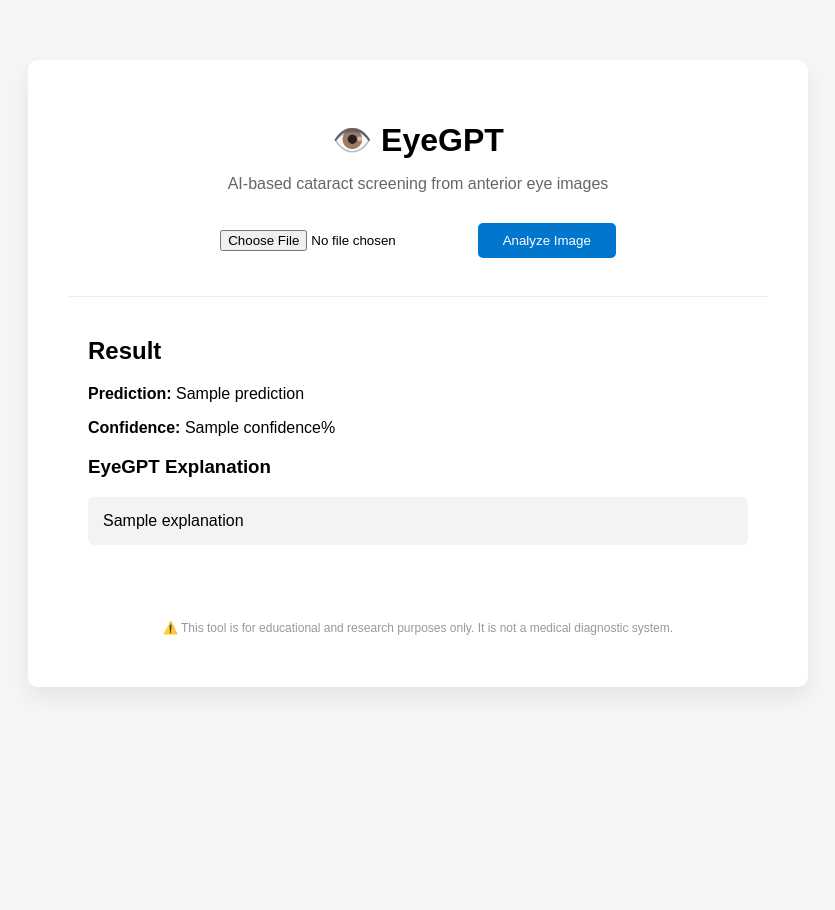
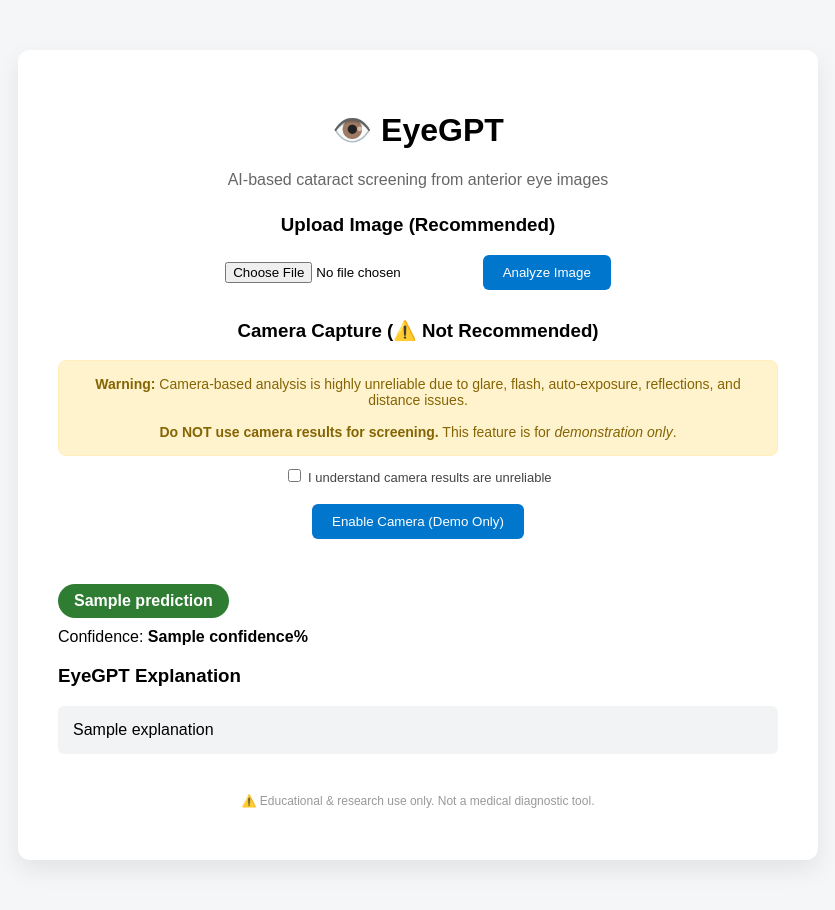
Before and after one commit to armash66/cataract-ai-detection, a Flask app: template eyegpt_web/templates/index.html in a window 1280 px wide. Shown: the whole page, without its empty margins (222-1057 px from the left). Before the commit the page ends 692 px from the top, so only its background shows below. Run offline with Flask 3, Linux system fonts and the light colour scheme; the template is opened without the code that fills it: most values are stand-ins (such as "Sample title", 1, 10 or a date in 2020).

Commit message:
Add camera preview with quality gate and strong safety warnings

```diff
--- a/eyegpt_web/app.py
+++ b/eyegpt_web/app.py
@@ -4,15 +4,12 @@ from inference import run_inference
 from llm import generate_explanation
 
 app = Flask(__name__)
-
 UPLOAD_FOLDER = "uploads"
 os.makedirs(UPLOAD_FOLDER, exist_ok=True)
 
 @app.route("/", methods=["GET", "POST"])
 def index():
-    result = None
-    explanation = None
-    gradcam = None
+    result = explanation = gradcam = error = None
 
     if request.method == "POST":
         file = request.files["image"]
@@ -20,14 +17,20 @@ def index():
         file.save(image_path)
 
         result = run_inference(image_path)
-        explanation = generate_explanation(result)
-        gradcam = result.get("gradcam")
+
+        if "error" in result:
+            error = result["error"]
+            result = None
+        else:
+            explanation = generate_explanation(result)
+            gradcam = result.get("gradcam")
 
     return render_template(
         "index.html",
         result=result,
         explanation=explanation,
-        gradcam=gradcam
+        gradcam=gradcam,
+        error=error
     )
 
 if __name__ == "__main__":
--- /dev/null
+++ b/eyegpt_web/static/camera.js
@@ -0,0 +1,48 @@
+let stream = null;
+
+const ackCheckbox = document.getElementById("ackCheckbox");
+const startCameraBtn = document.getElementById("startCameraBtn");
+const cameraSection = document.getElementById("cameraSection");
+const video = document.getElementById("video");
+const canvas = document.getElementById("canvas");
+const previewSection = document.getElementById("previewSection");
+const previewImage = document.getElementById("previewImage");
+const fileInput = document.getElementById("fileInput");
+const uploadForm = document.getElementById("uploadForm");
+
+ackCheckbox.addEventListener("change", () => {
+    startCameraBtn.disabled = !ackCheckbox.checked;
+});
+
+startCameraBtn.addEventListener("click", () => {
+    navigator.mediaDevices.getUserMedia({ video: true })
+        .then(s => {
+            stream = s;
+            video.srcObject = stream;
+            cameraSection.style.display = "block";
+            startCameraBtn.style.display = "none";
+        })
+        .catch(() => alert("Camera access denied or unavailable."));
+});
+
+document.getElementById("captureBtn").addEventListener("click", () => {
+    canvas.width = video.videoWidth;
+    canvas.height = video.videoHeight;
+    canvas.getContext("2d").drawImage(video, 0, 0);
+
+    canvas.toBlob(blob => {
+        const file = new File([blob], "camera_demo.png", { type: "image/png" });
+        const dt = new DataTransfer();
+        dt.items.add(file);
+        fileInput.files = dt.files;
+
+        previewImage.src = URL.createObjectURL(blob);
+        previewSection.style.display = "block";
+    });
+
+    stream.getTracks().forEach(t => t.stop());
+});
+
+document.getElementById("submitPreviewBtn").addEventListener("click", () => {
+    uploadForm.submit();
+});
--- a/eyegpt_web/static/style.css
+++ b/eyegpt_web/static/style.css
@@ -2,50 +2,69 @@ body {
     background-color: #f4f6f8;
     font-family: Arial, sans-serif;
     margin: 0;
-    padding: 0;
 }
 
 .container {
-    max-width: 700px;
-    margin: 60px auto;
+    max-width: 720px;
+    margin: 50px auto;
     background: white;
     padding: 40px;
-    border-radius: 10px;
+    border-radius: 12px;
     box-shadow: 0 10px 25px rgba(0,0,0,0.08);
     text-align: center;
 }
 
-h1 {
-    margin-bottom: 5px;
+.subtitle {
+    color: #666;
+    margin-bottom: 25px;
 }
 
-.subtitle {
-    color: #666;
+.upload-box {
     margin-bottom: 30px;
 }
 
-.upload-box input {
-    margin-bottom: 15px;
-}
-
-.upload-box button {
-    padding: 10px 25px;
+button {
+    padding: 10px 20px;
     background-color: #0077cc;
     color: white;
     border: none;
-    border-radius: 5px;
+    border-radius: 6px;
     cursor: pointer;
 }
 
-.upload-box button:hover {
+button:hover {
     background-color: #005fa3;
+}
+
+video {
+    width: 100%;
+    margin-bottom: 10px;
+    border-radius: 8px;
 }
 
 .result-card {
     margin-top: 30px;
-    padding: 20px;
-    border-top: 1px solid #eee;
     text-align: left;
+}
+
+.badge {
+    display: inline-block;
+    padding: 8px 16px;
+    border-radius: 20px;
+    font-weight: bold;
+    color: white;
+}
+
+.badge.safe {
+    background-color: #2e7d32;
+}
+
+.badge.danger {
+    background-color: #c62828;
+}
+
+.confidence {
+    margin: 10px 0;
 }
 
 .explanation {
@@ -57,11 +76,37 @@ h1 {
 .gradcam-img {
     width: 100%;
     margin-top: 15px;
-    border-radius: 6px;
+    border-radius: 8px;
 }
 
 .disclaimer {
+    margin-top: 40px;
     font-size: 12px;
     color: #999;
-    margin-top: 40px;
 }
+
+#startCameraBtn {
+    margin-bottom: 15px;
+}
+
+.preview-img {
+    width: 100%;
+    margin-top: 10px;
+    border-radius: 8px;
+    border: 2px solid #ddd;
+}
+
+.camera-warning {
+    background: #fff3cd;
+    border: 1px solid #ffeeba;
+    color: #856404;
+    padding: 15px;
+    border-radius: 8px;
+    margin-bottom: 10px;
+    font-size: 14px;
+}
+
+.acknowledge {
+    font-size: 13px;
+    color: #444;
+}
--- a/eyegpt_web/templates/index.html
+++ b/eyegpt_web/templates/index.html
@@ -11,16 +11,63 @@
     <h1>👁️ EyeGPT</h1>
     <p class="subtitle">AI-based cataract screening from anterior eye images</p>
 
-    <form method="POST" enctype="multipart/form-data" class="upload-box">
-        <input type="file" name="image" required>
+    <!-- Upload -->
+    <h3>Upload Image (Recommended)</h3>
+    <form method="POST" enctype="multipart/form-data" id="uploadForm" class="upload-box">
+        <input type="file" name="image" accept="image/*" required id="fileInput">
         <button type="submit">Analyze Image</button>
     </form>
 
+    <!-- Camera -->
+    <h3>Camera Capture (⚠️ Not Recommended)</h3>
+
+    <div class="camera-warning">
+        <strong>Warning:</strong> Camera-based analysis is highly unreliable due to
+        glare, flash, auto-exposure, reflections, and distance issues.
+        <br><br>
+        <strong>Do NOT use camera results for screening.</strong>
+        This feature is for <em>demonstration only</em>.
+    </div>
+
+    <label class="acknowledge">
+        <input type="checkbox" id="ackCheckbox">
+        I understand camera results are unreliable
+    </label>
+
+    <br><br>
+
+    <button id="startCameraBtn" disabled>
+        Enable Camera (Demo Only)
+    </button>
+
+    <div id="cameraSection" style="display:none;">
+        <video id="video" autoplay></video>
+        <button id="captureBtn">Capture Image</button>
+        <canvas id="canvas" style="display:none;"></canvas>
+    </div>
+
+    <!-- Preview -->
+    <div id="previewSection" style="display:none;">
+        <h3>Preview</h3>
+        <img id="previewImage" class="preview-img">
+        <button id="submitPreviewBtn">Analyze Preview</button>
+    </div>
+
+    {% if error %}
+    <div class="camera-warning">
+        <strong>Image rejected:</strong> {{ error }}
+    </div>
+    {% endif %}
+
     {% if result %}
     <div class="result-card">
-        <h2>Result</h2>
-        <p><strong>Prediction:</strong> {{ result.prediction }}</p>
-        <p><strong>Confidence:</strong> {{ result.confidence }}%</p>
+        <span class="badge {{ 'danger' if result.prediction=='Cataract' else 'safe' }}">
+            {{ result.prediction }}
+        </span>
+
+        <p class="confidence">
+            Confidence: <strong>{{ result.confidence }}%</strong>
+        </p>
 
         <h3>EyeGPT Explanation</h3>
         <p class="explanation">{{ explanation }}</p>
@@ -33,10 +80,10 @@
     {% endif %}
 
     <p class="disclaimer">
-        ⚠️ This tool is for educational and research purposes only.
-        It is not a medical diagnostic system.
+        ⚠️ Educational & research use only. Not a medical diagnostic tool.
     </p>
 </div>
 
+<script src="{{ url_for('static', filename='camera.js') }}"></script>
 </body>
 </html>
```
Also changed, not shown: eyegpt_web/inference.py (+17 -7 lines), eyegpt_web/llm.py (+5 -4 lines), eyegpt_web/quality.py (added, +21 -0 lines).
